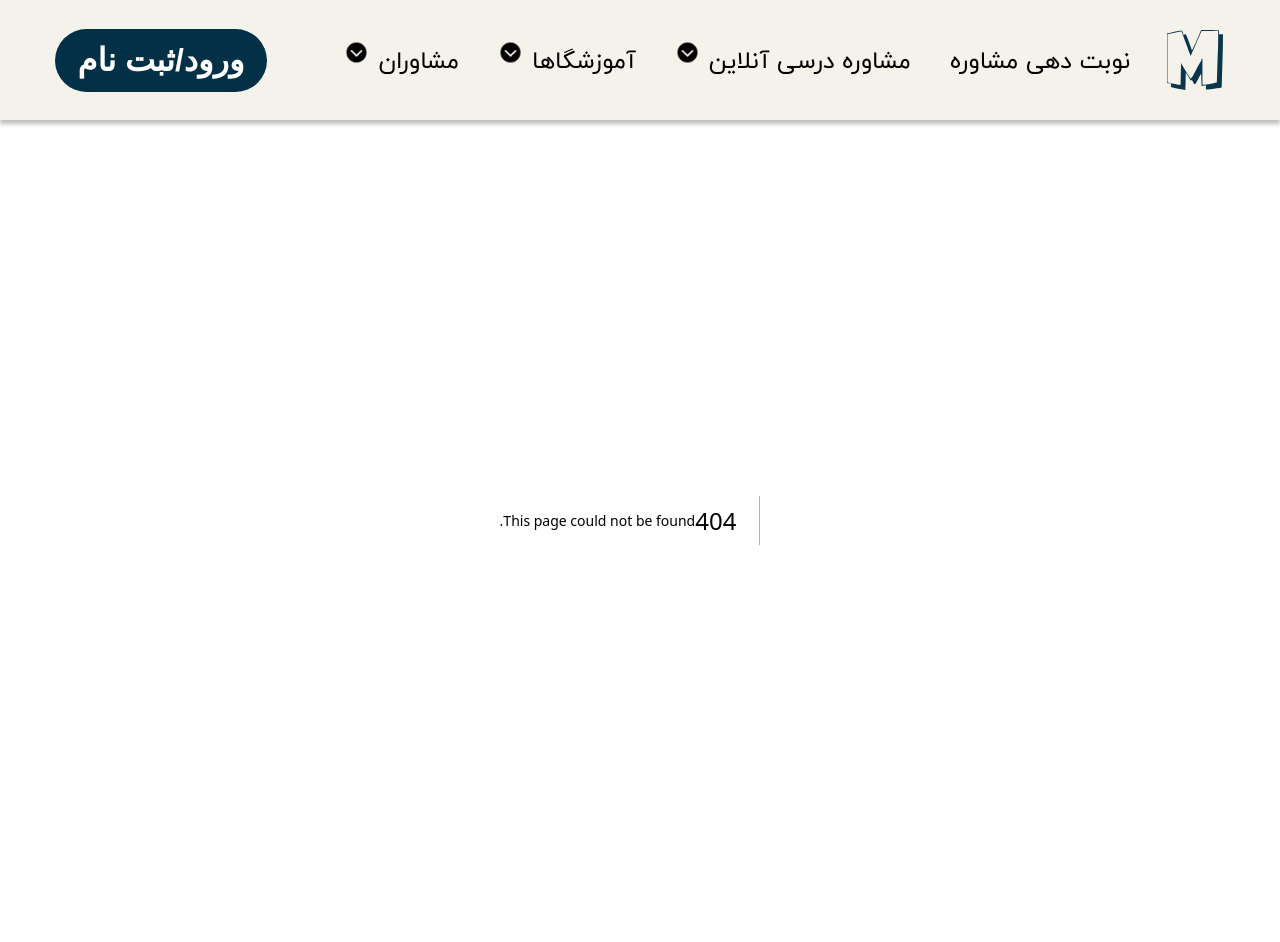
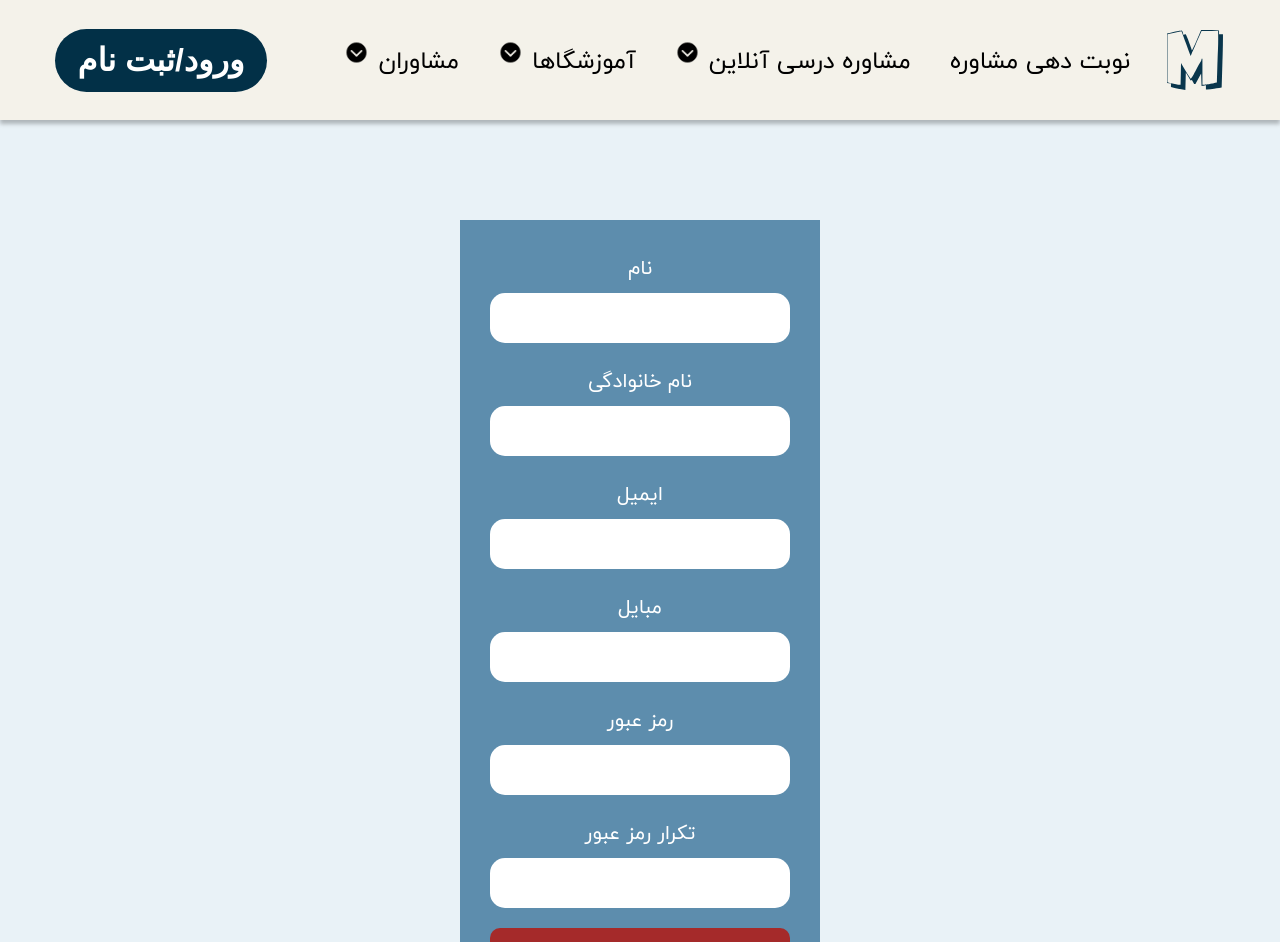
Before and after one commit to Whoknows-Co/Front-End-nextjs, a Next.js app: page /auth/register in a window 1280 px wide. Before the commit this address had no page. Shown: the top 942 px of the page. Built offline with nearby package versions, Linux system fonts and the light colour scheme.

Commit message:
register form created

```diff
--- a/components/templates/Consultants.js
+++ b/components/templates/Consultants.js
@@ -15,6 +15,7 @@ function Consultents() {
   });
   console.log(data, isLoading);
   if (isLoading) return "loading";
+  if (!data) return "Somthing Went Wrong";
   return (
     <div className={styles.container}>
       <FilterSidebar>Consultents</FilterSidebar>
--- /dev/null
+++ b/components/templates/RegisterPage.js
@@ -0,0 +1,100 @@
+import React from "react";
+import styles from "./RegisterPage.module.css";
+import { useForm } from "react-hook-form";
+function RegisterPage() {
+  const submitHandler = (e) => {};
+  const {
+    register,
+    handleSubmit,
+    getValues,
+    formState: { errors },
+  } = useForm();
+  function onSubmit(values) {
+    console.log(values);
+  }
+
+  function onError(errors) {
+    console.log(errors);
+  }
+  return (
+    <div className={styles.container}>
+      <form className={styles.form} onSubmit={handleSubmit(onSubmit, onError)}>
+        <div>
+          <label>نام</label>
+          <input
+            {...register("firstName", {
+              required: { value: true, message: "نام خود را وارد کنید" },
+            })}
+          />
+          {!!errors?.firstName && <span>{errors?.firstName?.message}</span>}
+        </div>
+        <div>
+          <label>نام خانوادگی</label>
+          <input
+            {...register("lastName", {
+              required: {
+                value: true,
+                message: "نام خانوادگی خود را وارد کنید",
+              },
+            })}
+          />
+          {!!errors?.lastName && <span>{errors?.lastName?.message}</span>}
+        </div>
+        <div>
+          <label>ایمیل</label>
+          <input
+            {...register("email", {
+              required: { value: true, message: "ایمیل خود را وارد کنید" },
+              pattern: {
+                value: /^[A-Z0-9._%+-]+@[A-Z0-9.-]+\.[A-Z]{2,}$/i,
+                message: "invalid email address",
+              },
+            })}
+          />
+          {!!errors?.email && <span>{errors?.email?.message}</span>}
+        </div>
+        <div>
+          <label>مبایل</label>
+          <input
+            {...register("phone", {
+              required: { value: true, message: "شماره تماس خود را وارد کنید" },
+              minLength: { value: 11, message: "شماره تماس نا معتبر است" },
+              maxLength: { value: 11, message: "شماره تماس نا معتبر است" },
+            })}
+          />
+          {!!errors?.phone && <span>{errors?.phone?.message}</span>}
+        </div>
+        <div>
+          <label>رمز عبور</label>
+          <input
+            {...register("password", {
+              required: { value: true, message: "رمز عبور خود را وارد کنید" },
+            })}
+          />
+          {!!errors?.password && <span>{errors?.password?.message}</span>}
+        </div>
+        <div>
+          <label>تکرار رمز عبور </label>
+          <input
+            {...register("confirmPassword", {
+              required: {
+                value: true,
+                message: "تکرار رمز عبور خود را وارد کنید",
+              },
+              validate: (value) => {
+                const { password } = getValues();
+                return password === value || "Passwords should match!";
+              },
+            })}
+          />
+          {!!errors?.confirmPassword && (
+            <span>{errors?.confirmPassword?.message}</span>
+          )}
+        </div>
+        <button type="submit">Submit</button>
+      </form>
+    </div>
+  );
+}
+
+export default RegisterPage;
--- /dev/null
+++ b/components/templates/RegisterPage.module.css
@@ -0,0 +1,47 @@
+.container {
+  width: 100%;
+  height: auto;
+  display: flex;
+  justify-content: center;
+  align-items: center;
+  padding: 100px 0;
+}
+.form {
+  align-items: center;
+  display: flex;
+  flex-direction: column;
+  gap: 20px;
+  padding: 30px;
+  width: fit-content;
+  background-color: rgb(93, 141, 173);
+  height: auto;
+}
+.form input {
+  font-size: 18px;
+  padding-right: 8px;
+  width: 300px;
+  height: 50px;
+  outline: none;
+  border: none;
+  border-radius: 15px;
+}
+.form label {
+  color: white;
+  font-size: 20px;
+}
+.form div {
+  display: flex;
+  flex-direction: column;
+  align-items: center;
+  gap: 8px;
+}
+.form button {
+  width: 300px;
+  border: none;
+  background-color: brown;
+  height: 50px;
+  border-radius: 10px;
+  color: white;
+  cursor: pointer;
+  font-size: 24px;
+}
--- a/components/templates/SearchPage.js
+++ b/components/templates/SearchPage.js
@@ -19,6 +19,7 @@ function SearchPage() {
   });
   console.log(data, isLoading);
   if (isLoading) return "loading";
+  if (!data) return "Something Went Wrong";
   return (
     <div className={styles.container}>
       <FilterSidebar>SearchPage</FilterSidebar>
--- a/package.json
+++ b/package.json
@@ -20,6 +20,7 @@
     "react": "18.2.0",
     "react-date-object": "^2.1.9",
     "react-dom": "18.2.0",
+    "react-hook-form": "^7.54.2",
     "react-multi-date-picker": "^4.5.2"
   },
   "devDependencies": {
--- /dev/null
+++ b/pages/auth/register.js
@@ -0,0 +1,8 @@
+import React from "react";
+import RegisterPage from "../../components/templates/RegisterPage";
+
+function register() {
+  return <RegisterPage />;
+}
+
+export default register;
```
Also changed, not shown: configs/api.js (+37 -0 lines), pages/auth/login.js (added, +7 -0 lines), utils/cookie.js (added, +12 -0 lines), 1 other file (tests, documents, lock files or other folders).
